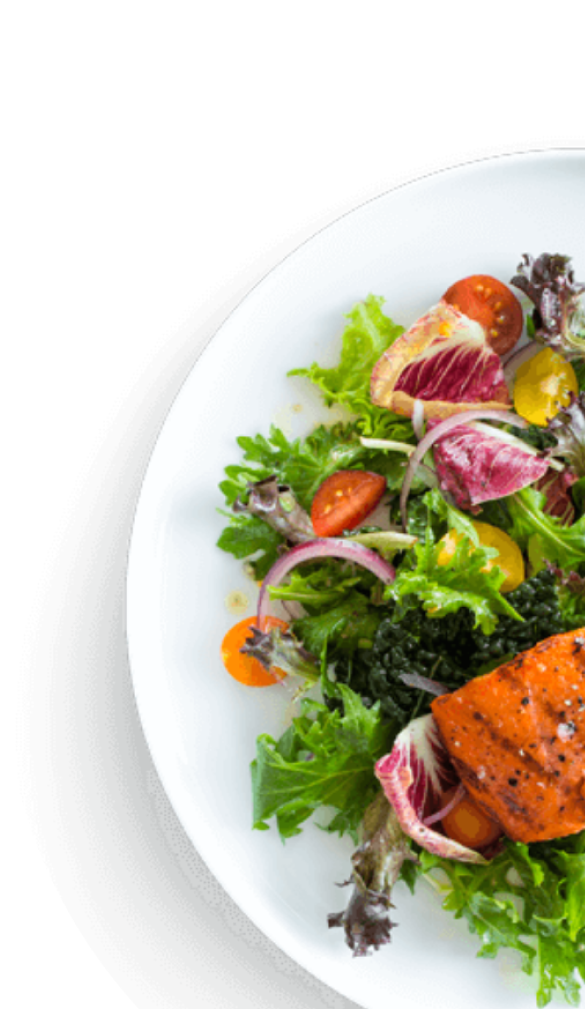
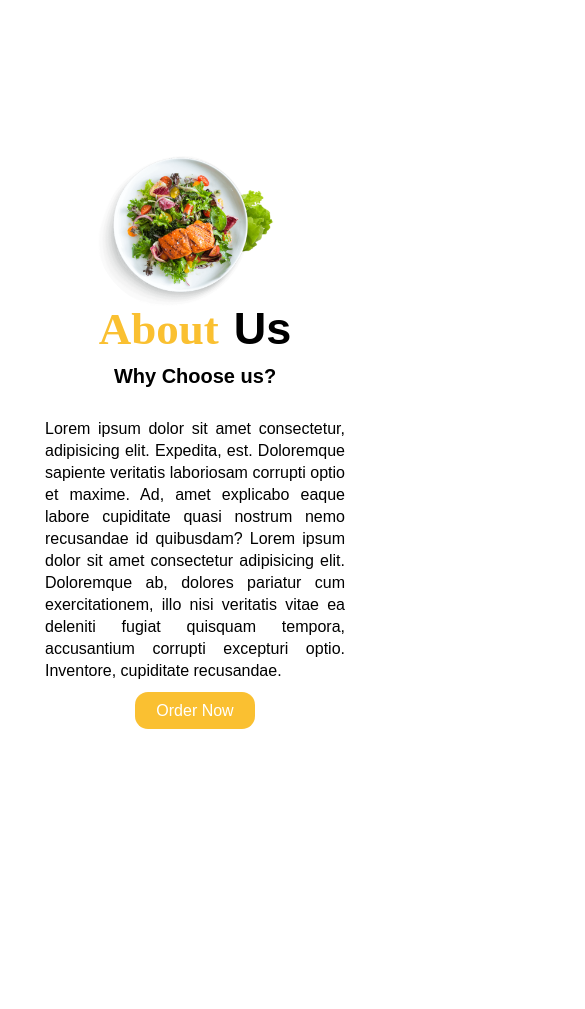
Before and after one commit to javidShabin/Food-website, a plain HTML site: page index.html in a window 390 px wide. Shown: the part 720-1729 px from the top of the page, 585 px wide, since content can reach past the window. After the commit the page ends 1688 px from the top, so only its background shows below. Drawn offline with Linux system fonts and the light colour scheme.

Commit message:
add style for about section and add responsiveness for small screens

```diff
--- a/index.html
+++ b/index.html
@@ -34,7 +34,7 @@
 
    <main>
     <!-- Home section -->
-    <section class="home" id="home">
+    <section class="home" id="Home">
         <div class="left">
             <h1>Get Fresh<span>Food</span><br>in a Easy Way</h1>
 
@@ -57,12 +57,13 @@
     </section>
 
     <!-- About section -->
-    <section class="about" id="about">
-        <div class="left">
-            <img src="./images/Food-Plate.png" alt="">
-        </div>
-        <div class="right">
-            <h1><span>About</span>Us</h1>
+    <section class="about" id="About">
+        <div class="container">
+            <div class="left">
+                <img src="./images/Food-Plate.png" alt="">
+            </div>
+            <div class="right">
+                <h1><span>About</span>Us</h1>
                 <h3>Why Choose us?</h3>
                 <p>
                     Lorem ipsum dolor sit amet consectetur, adipisicing elit. Expedita, est. Doloremque
@@ -72,6 +73,8 @@
                     veritatis vitae ea deleniti fugiat quisquam tempora, accusantium corrupti excepturi optio.
                     Inventore, cupiditate recusandae.
                 </p>
+                <a href="#" class="about-btn">Order Now</a>
+            </div>
         </div>
     </section>
    </main>
--- a/style.css
+++ b/style.css
@@ -130,6 +130,54 @@ header .icon i:hover{
     top: 20px;
     width: 700px;
 }
+
+/* About section */
+.about{
+    width: 100%;
+    height: 100vh;
+    padding: 70px 0;
+}
+
+.about .container{
+    display: flex;
+    align-items: center;
+    justify-content: space-around;
+}
+.about .container .left img{
+    width: 800px;
+    position: relative;
+    top: 60px;
+}
+.about .container .right h1{
+    font-size: 55px;
+    position: relative;
+    bottom: 50px;
+}
+.about .container .right h1 span{
+    color: #fac031;
+    margin-right: 15px;
+    font-family: mv boli;
+}
+.about .container .right h3{
+    font-size: 30px;
+    margin: 0 0 50px 0;
+}
+.about .container .right p{
+    width: 650px;
+    text-align: justify;
+    margin-right: 30px;
+    line-height: 22px;
+}
+.about .about-btn{
+    background: #fac031;
+    padding: 12px 25px;
+    text-decoration: none;
+    border-radius: 13px;
+    color: #fff;
+    position: relative;
+    top: 6rem;
+}
+
 @media screen and (width < 1170px){
     .home{
         padding-top: 15rem;
@@ -138,6 +186,8 @@ header .icon i:hover{
 
 @media screen and (width < 900px) {
     .home{
+        width: 100%;
+        height: 100vh;
         padding: 0;
         display: block;
         text-align: center;
@@ -148,8 +198,11 @@ header .icon i:hover{
         top: 7rem;
     }
     .home .left h1{
+        font-size: 40px;
+        font-weight: 600;
+    }
+    .home .left span{
         font-size: 50px;
-        font-weight: 600;
     }
     .home .left p{
         padding-top: 30px;
@@ -166,8 +219,42 @@ header .icon i:hover{
     }
     .home .right img{
         max-width: 650px;
-        width: 500px;
-        max-height: 500px;
+        width: 300px;
+    }
+
+    /* About section */
+    .about .container{
+        display: block;
+        text-align: center;
+        justify-content: center;
+    }
+    .about .container .left img{
+        max-width: 650px;
+        width: 300px;
+    }
+    .about .container .right h1{
+        position: relative;
+        top: 20px;
+        font-size: 35px;
+    }
+    .about .container .right h3{
+        position: relative;
+        top: 20px;
+        font-size: 20px;
+    }
+    .about .container .right p{
+        position: relative;
+        top: 20px;
+        text-align: justify;
+        margin: auto;
+        line-height: 22px;
+        padding: 0;
+    }
+    .about .right .about-btn{
+        background: #fac031;
+        padding: 10px 21px;
+        border-radius: 13px;
+        color: #fff;
     }
 }
 
@@ -221,6 +308,7 @@ header .icon i:hover{
 
     .home{
         padding: 0;
+
     }
     .home .left h1{
         font-size: 45px;
@@ -245,4 +333,94 @@ header .icon i:hover{
     .home .right{
         display: none;
     }
+
+    /* About section */
+    .about{
+        width: 100%;
+    }
+    .about .container{
+        display: block;
+        text-align: center;
+    }
+    .about .container .left img{
+        width: 200px;
+        position: relative;
+        top: -40px;
+    }
+    .about .container .right h1{
+        position: relative;
+        top: -50px;
+        font-size: 45px;
+        padding: 0;
+    }
+    .about .container .right h3{
+        position: relative;
+        top: -40px;
+        font-size: 20px;
+    }
+    .about .container .right p{
+        position: relative;
+        top: -60px;
+        width: 300px;
+        text-align: justify;
+        margin: auto;
+        line-height: 22px;
+        padding: 0;
+    }
+    .about .right .about-btn{
+        position: relative;
+        top: -40px;
+        background: #fac031;
+        padding: 10px 21px;
+        border-radius: 13px;
+        color: #fff;
+    }
 }
+
+/*
+.about{
+    width: 100%;
+    height: 100vh;
+    padding: 70px 0;
+}
+
+.about .container{
+    display: flex;
+    align-items: center;
+    justify-content: space-around;
+}
+.about .container .left img{
+    width: 800px;
+    position: relative;
+    top: 60px;
+}
+.about .container .right h1{
+    font-size: 55px;
+    position: relative;
+    bottom: 50px;
+}
+.about .container .right h1 span{
+    color: #fac031;
+    margin-right: 15px;
+    font-family: mv boli;
+}
+.about .container .right h3{
+    font-size: 30px;
+    margin: 0 0 50px 0;
+}
+.about .container .right p{
+    width: 650px;
+    text-align: justify;
+    margin-right: 30px;
+    line-height: 22px;
+}
+.about .about-btn{
+    background: #fac031;
+    padding: 12px 25px;
+    text-decoration: none;
+    border-radius: 13px;
+    color: #fff;
+    position: relative;
+    top: 8rem;
+}
+ */
```
